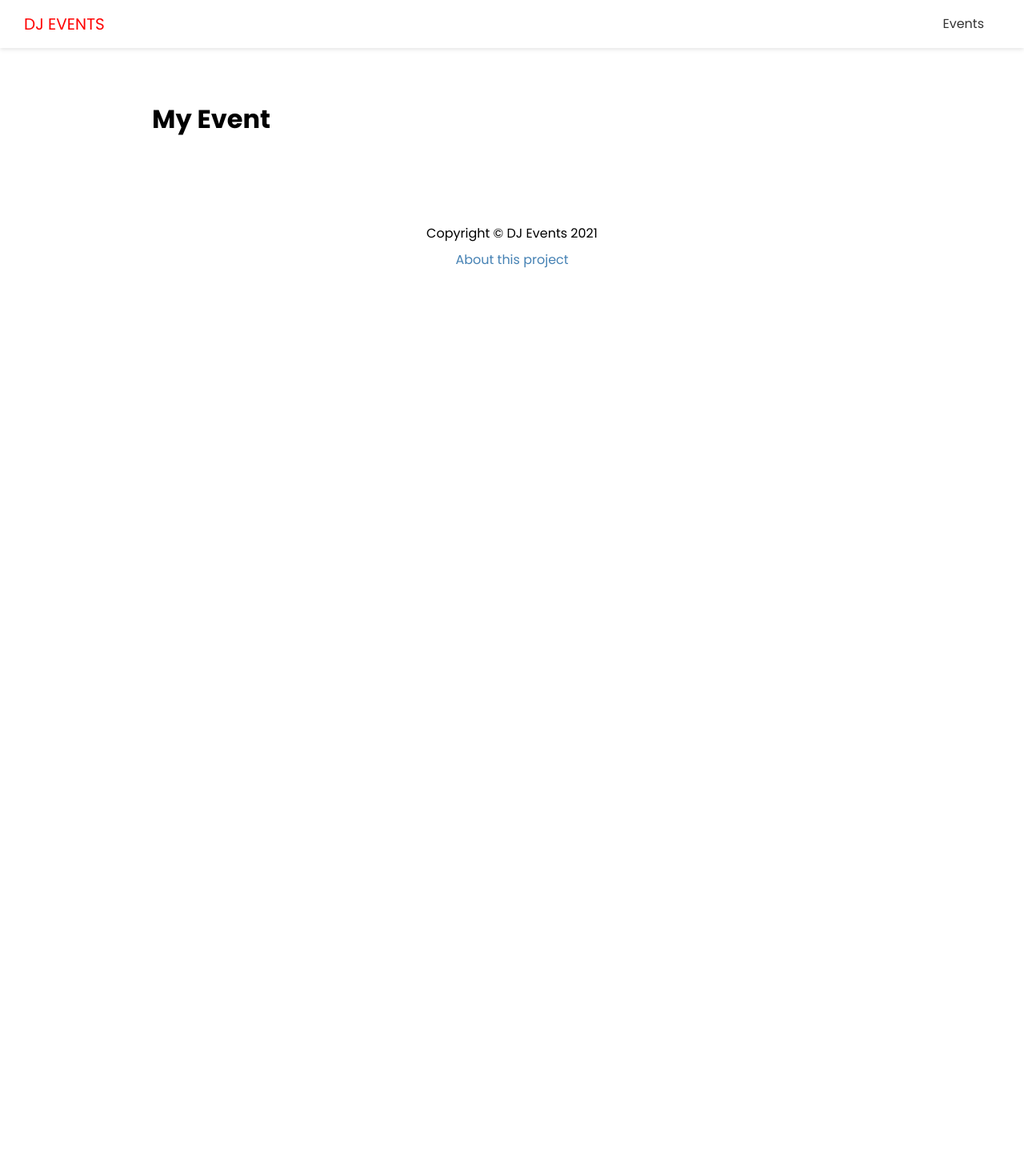
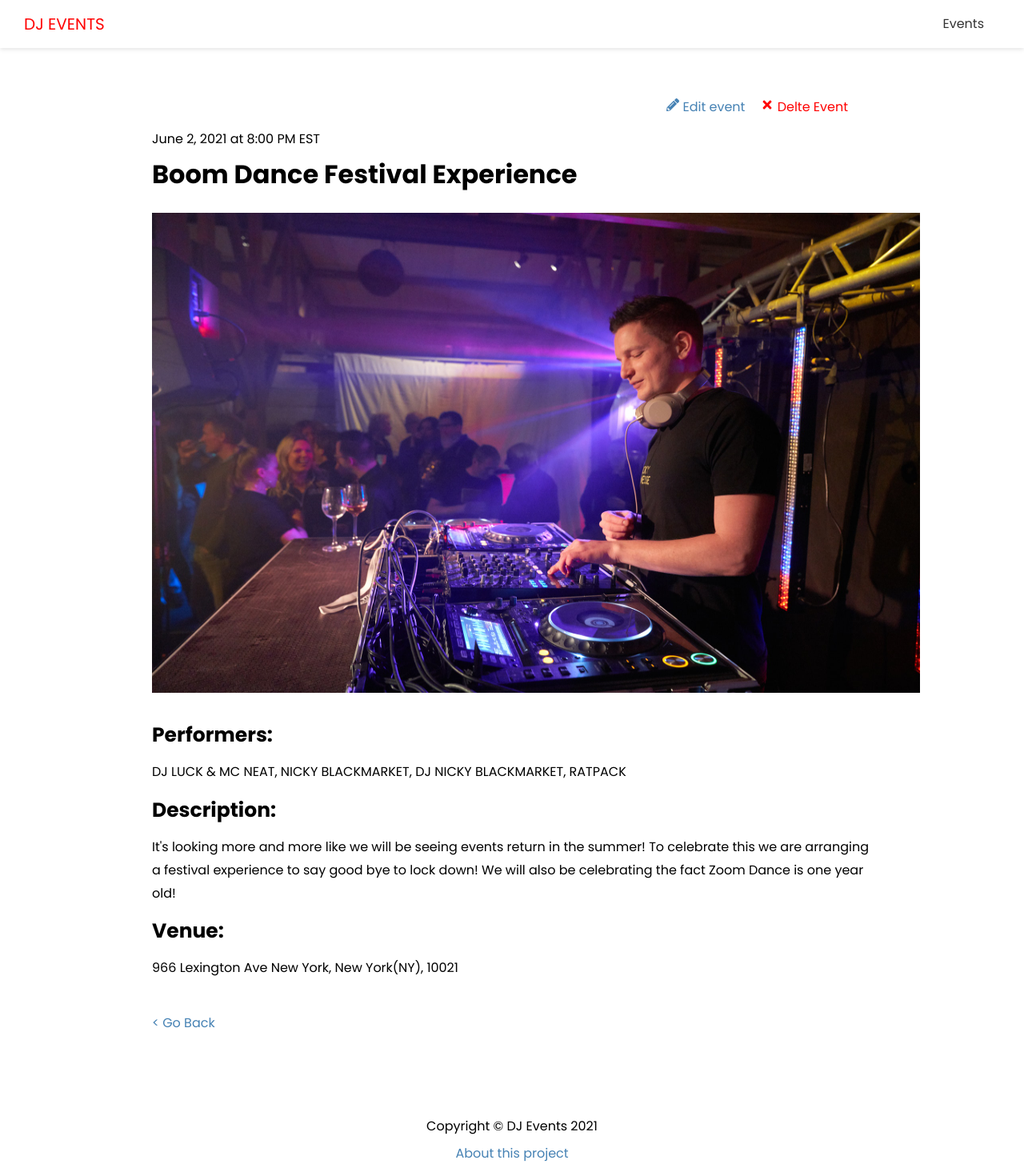
Before and after one commit to vanessabau/dj-events-frontend, a Next.js app: page /events/boom-dance-festival-experience in a window 1280 px wide. Shown: the top 1470 px of the page at 80% size. Before the commit the page ends 800 px from the top, so only its background shows below. Built offline with nearby package versions, Linux system fonts and the light colour scheme; no server answers.

Commit message:
completed the initial front end

```diff
--- /dev/null
+++ b/config/index.js
@@ -0,0 +1,2 @@
+export const API_URL =
+  process.env.NEXT_PUBLIC_API_URL || "http://localhost:3000";
--- a/jsconfig.json
+++ b/jsconfig.json
@@ -4,6 +4,7 @@
     "paths": {
       "@/components/*": ["components/*"],
       "@/styles/*": ["styles/*"],
+      "@/config/*": ["config/*"],
       "@/*": ["./*"]
     }
   }
--- /dev/null
+++ b/pages/api/events/[slug].js
@@ -0,0 +1,12 @@
+// Next.js API route support: https://nextjs.org/docs/api-routes/introduction
+const { events } = require("./data.json");
+
+export default function handler(req, res) {
+  const evt = events.filter((ev) => ev.slug === req.query.slug);
+  if (req.method === "GET") {
+    res.status(200).json(evt);
+  } else {
+    res.setHeader("Allow", ["GET"]);
+    res.status(405).json({ message: `Method ${req.method} is not allowed` });
+  }
+}
--- /dev/null
+++ b/pages/api/events/data.json
@@ -0,0 +1,76 @@
+{
+  "events": [
+    {
+      "id": "1",
+      "name": "Throwback Thursdays with DJ Manny Duke",
+      "slug": "throwback-thursdays-with-dj-manny-duke",
+      "venue": "Horizon Club",
+      "address": "919 3rd Ave New York, New York(NY), 10022",
+      "performers": "DJ Manny Duke",
+      "date": "June 09, 2021",
+      "time": "10:00 PM EST",
+      "description": "Featuring deep cuts, party anthems and remixes nostalgic songs from two of the best decades of music with the very best music from the 90's and 2000's",
+      "image": "/images/sample/event1.jpg"
+    },
+    {
+      "id": "2",
+      "name": "Boom Dance Festival Experience",
+      "slug": "boom-dance-festival-experience",
+      "venue": "Blackjacks",
+      "address": "966 Lexington Ave New York, New York(NY), 10021",
+      "performers": "DJ LUCK & MC NEAT, NICKY BLACKMARKET, DJ NICKY BLACKMARKET, RATPACK",
+      "date": "June 2, 2021",
+      "time": "8:00 PM EST",
+      "description": "It's looking more and more like we will be seeing events return in the summer! To celebrate this we are arranging a festival experience to say good bye to lock down! We will also be celebrating the fact Zoom Dance is one year old!",
+      "image": "/images/sample/event2.jpg"
+    },
+    {
+      "id": "3",
+      "name": "Encore Night Boat Party",
+      "slug": "encore-night-boat-party",
+      "venue": "Encore",
+      "address": "675 Water St New York, New York(NY), 10002",
+      "performers": "Bad Boy Bill",
+      "date": "June 11, 2021",
+      "time": "7:00 PM EST",
+      "description": "Who is ready to party? I mean in the middle of the water, a boat with good music and drinks. If thats you then you have made it to the right place.",
+      "image": "/images/sample/event3.jpg"
+    },
+    {
+      "id": "4",
+      "name": "Jam Concert Live",
+      "slug": "jam-concert-live",
+      "venue": "Club Ozone",
+      "address": "70 W 115th St New York, New York(NY), 10026",
+      "performers": "DJ RNB",
+      "date": "June 20, 2021",
+      "time": "10:00 PM EST",
+      "description": "The most diverse dj on the east coast, DJ RNB team up once again to bring you the next installment in the high energy, Jam Concert Live series!",
+      "image": "/images/sample/event4.jpg"
+    },
+    {
+      "id": "5",
+      "name": "UnMute Rock Festival",
+      "slug": "unmute-rock-festival",
+      "venue": "Studio 54",
+      "address": "55 La Salle St #12K New York, New York(NY), 10027",
+      "performers": "Big Wednesday, Black Pyre, Calling Apollo",
+      "date": "June 30, 2021",
+      "time": "8:00 PM EST",
+      "description": "With bands from around the UK ready to send the roof into orbit, get ready for the loudest Welsh festival: the inaugural UnMute 2021.",
+      "image": "/images/sample/event5.jpg"
+    },
+    {
+      "id": "6",
+      "name": "Soul Kitchen Party",
+      "slug": "soul-kitchen-party",
+      "venue": "Onyx Club",
+      "address": "60 Gramercy Park N #2 New York, New York(NY), 10010",
+      "performers": "A-Trak, Nightmares on Wax, Rakim, Jay Electronica",
+      "date": "July 2, 2021",
+      "time": "8:00 PM EST",
+      "description": "Dope party which features Hip Hop legends, emerging artists and world-class turntablists",
+      "image": "/images/sample/event6.jpg"
+    }
+  ]
+}
--- /dev/null
+++ b/pages/api/events/index.js
@@ -0,0 +1,11 @@
+// Next.js API route support: https://nextjs.org/docs/api-routes/introduction
+const { events } = require("./data.json");
+
+export default function handler(req, res) {
+  if (req.method === "GET") {
+    res.status(200).json(events);
+  } else {
+    res.setHeader("Allow", ["GET"]);
+    res.status(405).json({ message: `Method ${req.method} is not allowed` });
+  }
+}
--- a/pages/api/hello.js
+++ /dev/null
@@ -1,5 +0,0 @@
-// Next.js API route support: https://nextjs.org/docs/api-routes/introduction
-
-export default function handler(req, res) {
-  res.status(200).json({ name: 'John Doe' })
-}
--- a/pages/events/[slug].js
+++ b/pages/events/[slug].js
@@ -1,9 +1,87 @@
+import Link from "next/link";
+import Image from "next/image";
+import { FaPencilAlt, FaTimes } from "react-icons/fa";
 import Layout from "@/components/Layout";
+import { API_URL } from "@/config/index";
+import styles from "@/styles/Event.module.css";
 
-export default function EventPage() {
+export default function EventPage({ evt }) {
+  const deleteEvent = (e) => {
+    console.log("delete");
+  };
+
   return (
     <Layout>
-      <h1>My Event</h1>
+      <div className={styles.event}>
+        <div className={styles.controls}>
+          <Link href={`/events/edit/${evt.id}`} legacyBehavior>
+            <a>
+              <FaPencilAlt /> Edit event
+            </a>
+          </Link>
+
+          <a href="#" className={styles.delete} onClick={deleteEvent}>
+            <FaTimes /> Delte Event
+          </a>
+        </div>
+
+        <span>
+          {evt.date} at {evt.time}
+        </span>
+        <h1>{evt.name}</h1>
+        {evt.image && (
+          <div className={styles.image}>
+            <Image src={evt.image} width={960} height={600} />
+          </div>
+        )}
+
+        <h3>Performers:</h3>
+        <p>{evt.performers}</p>
+        <h3>Description:</h3>
+        <p>{evt.description}</p>
+        <h3>Venue:</h3>
+        <p>{evt.address}</p>
+        <Link href="/events" legacyBehavior>
+          <a className={styles.back}>{"<"} Go Back</a>
+        </Link>
+      </div>
     </Layout>
   );
 }
+
+export async function getStaticPaths() {
+  const res = await fetch(`${API_URL}/api/events`);
+  const events = await res.json();
+
+  const paths = events.map((evt) => ({
+    params: { slug: evt.slug },
+  }));
+
+  return {
+    paths,
+    fallback: true,
+  };
+}
+
+export async function getStaticProps({ params: { slug } }) {
+  const res = await fetch(`${API_URL}/api/events/${slug}`);
+  const events = await res.json();
+
+  return {
+    props: {
+      evt: events[0],
+    },
+    revalidate: 1,
+  };
+}
+
+// export async function getServerSideProps({ query: { slug } }) {
+//   const res = await fetch(`${API_URL}/api/events/${slug}`);
+//   const events = await res.json();
+
+//   return {
+//     props: {
+//       evt: events[0],
+//     },
+//   };
+// }
--- /dev/null
+++ b/styles/Event.module.css
@@ -0,0 +1,32 @@
+.event {
+  position: relative;
+  padding-top: 40px;
+}
+
+.event h3 {
+  font-size: 25px;
+}
+
+.event p {
+  margin: 10px 0;
+}
+
+.image {
+  margin-bottom: 20px;
+}
+
+.controls {
+  position: absolute;
+  right: 30px;
+  top: 0;
+}
+
+.delete {
+  margin-left: 20px;
+  color: red;
+}
+
+.back {
+  display: block;
+  margin-top: 40px;
+}
--- /dev/null
+++ b/styles/EventItem.module.css
@@ -0,0 +1,28 @@
+.event {
+  display: flex;
+  justify-content: space-between;
+  align-items: center;
+  margin: 20px 0;
+  padding: 13px;
+  box-shadow: 2px 3px 5px rgba(0, 0, 0, 0.1);
+}
+
+.img {
+  flex: 1;
+  margin: 10px;
+}
+
+.info {
+  flex: 2;
+}
+
+@media (max-width: 600px) {
+  .event {
+    flex-direction: column;
+    text-align: center;
+  }
+
+  .info {
+    margin-bottom: 20px;
+  }
+}
```
Also changed, not shown: components/EventItem.js (added, +30 -0 lines), pages/events/index.js (+21 -4 lines), pages/index.js (+27 -2 lines).
